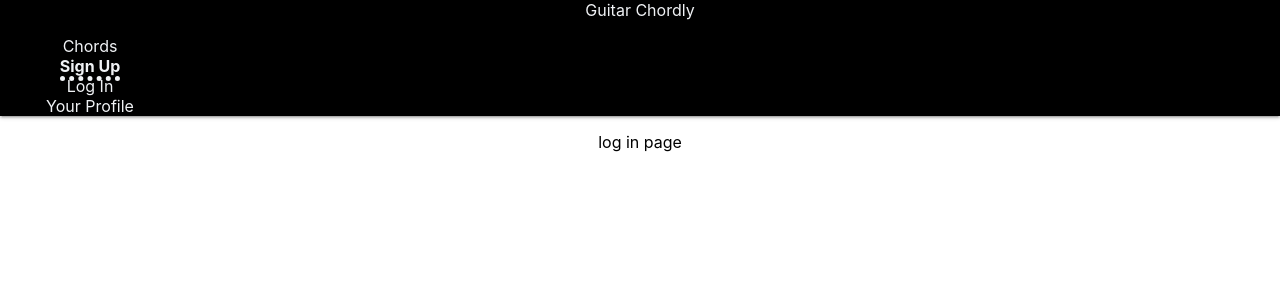
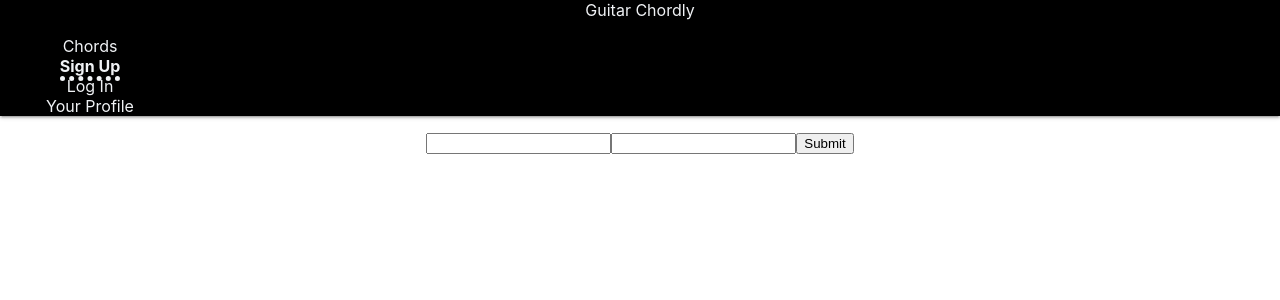
Before and after one commit to acmenes/guitar-chords-frontend, a React (Create React App) app: page /signup in a window 1280 px wide. Shown: the top 300 px of the page. Built offline with nearby package versions, Linux system fonts and the light colour scheme; no server answers.

Commit message:
added basic forms to login and signup

```diff
--- a/src/LogIn.js
+++ b/src/LogIn.js
@@ -2,7 +2,19 @@ import React from "react";
 import { Formik } from 'formik';
 
 function LogIn() {
-    return ("log in page")
+    return (
+    <div className="form">
+         <form>
+            <input>
+
+            </input>
+
+            <input>
+
+            </input>
+            <button>Submit</button>
+        </form>
+    </div>)
 };
 
 export default LogIn;
--- a/src/SignUp.js
+++ b/src/SignUp.js
@@ -2,7 +2,39 @@ import React from "react";
 import { Formik } from 'formik';
 
 function SignUp() {
-    return ("log in page")
+    return (
+        <div className="form">
+            <Formik
+                initialValues={{ username: '', password: ''}}
+                validate={values => {
+                    const errors = {};
+                    if(!values.username) {
+                        errors.username = 'A username is required'
+                    }
+                    if(!values.password) {
+                        errors.password = 'A password is required'
+                    }
+                    return errors;
+                }}
+                onSubmit={(values, { setSubmitting }) => {
+                    setTimeout(() => {
+                      alert(JSON.stringify(values, null, 2));
+                      setSubmitting(false);
+                    }, 400);
+                  }}
+            />
+            <form>
+                <input>
+
+                </input>
+
+                <input>
+
+                </input>
+                <button>Submit</button>
+            </form>
+        </div>
+    )
 };
 
 export default SignUp;
```
